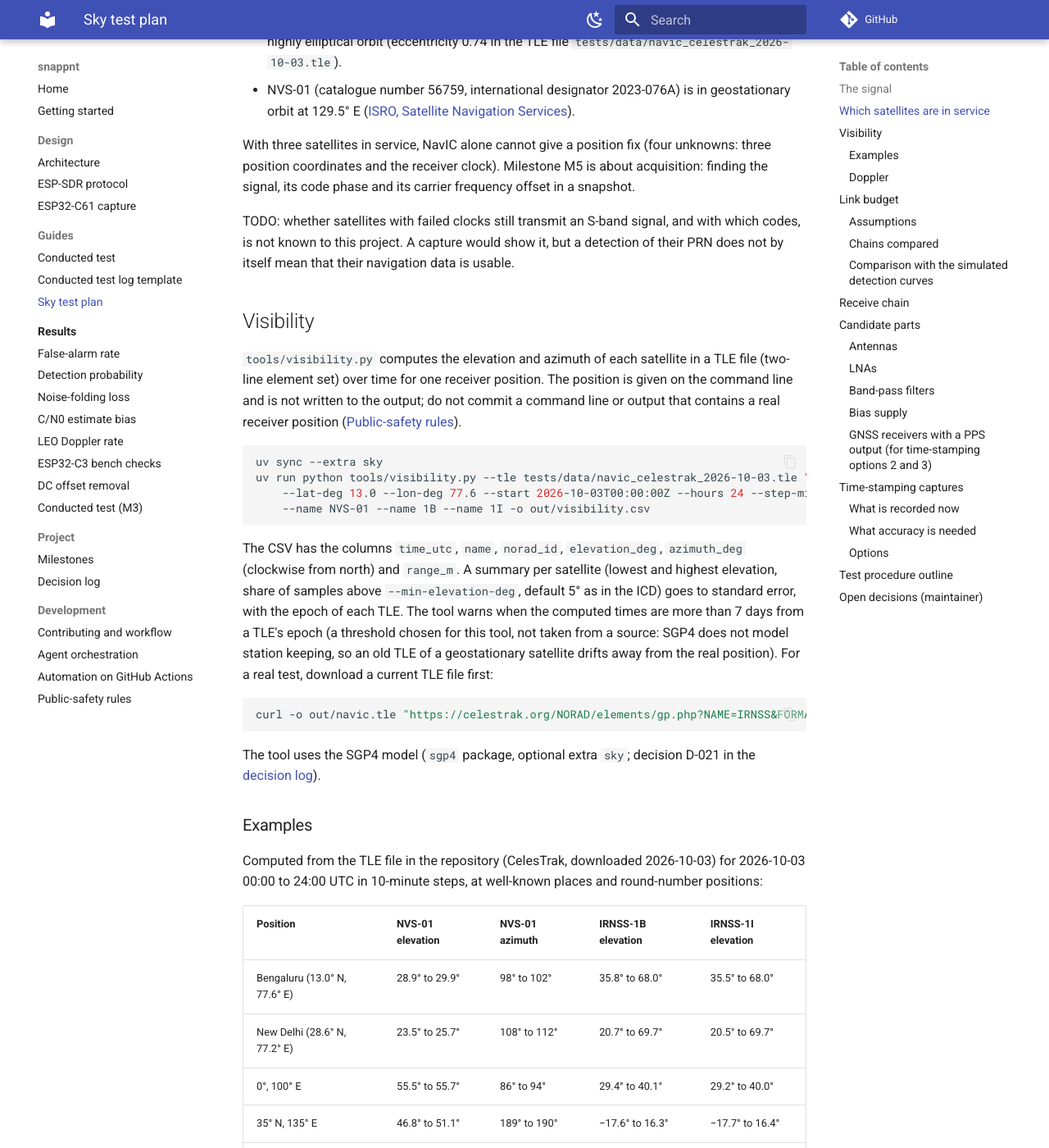
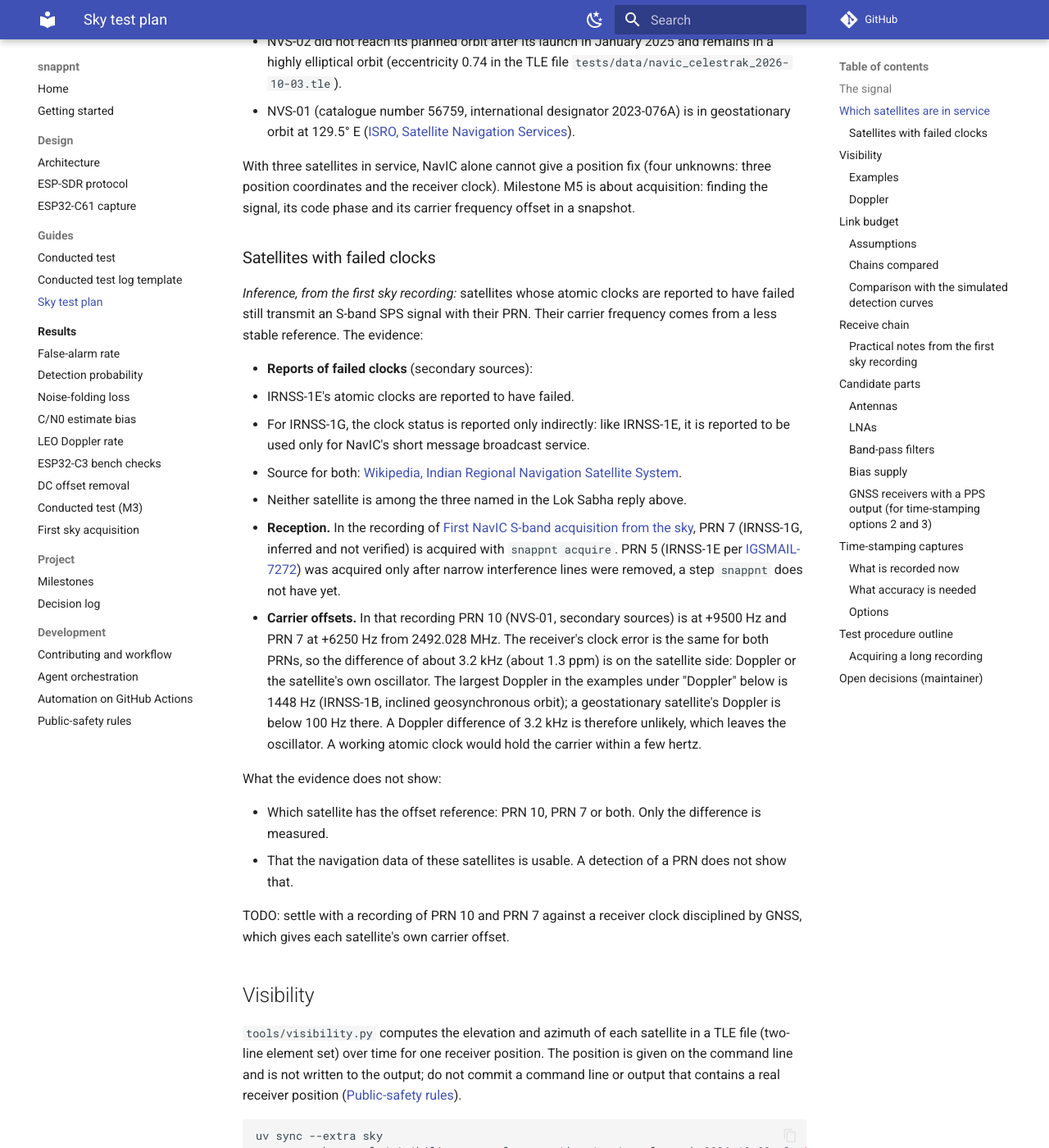
Before and after one commit to h-shiono/snappnt, an MkDocs documentation site: the page built from docs/guides/sky-test-plan.md, in a window 1280 px wide and 1400 px high, scrolled down 1564 px. Shown: the whole window at 82% size. Built offline with MkDocs 1.6.1 and Material for MkDocs 9.7.7, drawn with Linux system fonts in a browser that asks for light colours; comment, search, counter and statistics services are not loaded; some of the changed text lies outside the part shown.

Commit message:
Record the first NavIC S-band acquisition from the sky (#79)
* Record the first NavIC S-band acquisition from the sky

Add docs/results/sky-first-acquisition.md: PRN 10 and PRN 7 acquired from a
B210 clone recording with snappnt convert and snappnt acquire alone, with the
code-drift and sample-drop checks, the noise-only reference, the earlier
attempts and a link-budget comparison. On the raw recording the false-alarm
threshold does not hold (noise-only codes exceed it), so PRN 5 is recorded as
not reproduced; narrow-line removal is the missing step (proposed in #74).

Update the sky test plan: the first reception, practical notes for GQRX and
the B210, and an inference about satellites with failed clocks.

Co-Authored-By: Claude Opus 5.5 <noreply@anthropic.com>
Signed-off-by: h-shiono <hato.gnss@gmail.com>

* Address review: status text, long-recording options, per-window table

- README.md and docs/index.md: NavIC S-band SPS has been received from the
  sky with a B210-class SDR; acquisition from the sky with an ESP32 has not
  been shown yet.
- sky-test-plan.md: describe --code-doppler (direct reception only),
  --start-s / --duration-s (code phase refers to the segment's first sample,
  truth compared only from the first sample) and --center.
- Results page: options used and refine=False stated; per-window bins,
  metrics and code-drift deviations relative to the first window; link #80.

Co-Authored-By: Claude Opus 5.5 <noreply@anthropic.com>
Signed-off-by: h-shiono <hato.gnss@gmail.com>

---------

Signed-off-by: h-shiono <hato.gnss@gmail.com>
Co-authored-by: Claude Opus 5.5 <noreply@anthropic.com>

````diff
--- a/docs/guides/sky-test-plan.md
+++ b/docs/guides/sky-test-plan.md
@@ -4,9 +4,11 @@ This page prepares the first reception of a real NavIC satellite from the sky: t
 S-band Standard Positioning Service (SPS) signal at 2492.028 MHz, mainly from NVS-01 in
 geostationary orbit. It covers which satellites can be seen and where, how strong the signal
 is expected to be at the receiver input, which parts the receive chain needs, how captures
-can be time-stamped, and an outline of the test. Nothing has been received from the sky yet;
-every C/N0 on this page is an estimate. Parts are listed as candidates only; choosing and
-buying them is the maintainer's decision (GitHub issue #14).
+can be time-stamped, and an outline of the test. The first reception from the sky, with a
+B210 clone on 2026-10-04, is recorded in
+[First NavIC S-band acquisition from the sky](../results/sky-first-acquisition.md); every other
+C/N0 on this page is an estimate. Parts are listed as candidates only; choosing and buying them
+is the maintainer's decision (GitHub issue #14).
 
 Symbols used on this page:
 
@@ -62,9 +64,41 @@ With three satellites in service, NavIC alone cannot give a position fix (four u
 three position coordinates and the receiver clock). Milestone M5 is about acquisition:
 finding the signal, its code phase and its carrier frequency offset in a snapshot.
 
-TODO: whether satellites with failed clocks still transmit an S-band signal, and with which
-codes, is not known to this project. A capture would show it, but a detection of their PRN
-does not by itself mean that their navigation data is usable.
+### Satellites with failed clocks
+
+*Inference, from the first sky recording:* satellites whose atomic clocks are reported to
+have failed still transmit an S-band SPS signal with their PRN. Their carrier frequency comes
+from a less stable reference. The evidence:
+
+- **Reports of failed clocks** (secondary sources):
+  - IRNSS-1E's atomic clocks are reported to have failed.
+  - For IRNSS-1G, the clock status is reported only indirectly: like IRNSS-1E, it is reported
+    to be used only for NavIC's short message broadcast service.
+  - Source for both:
+    [Wikipedia, Indian Regional Navigation Satellite System](https://en.wikipedia.org/wiki/Indian_Regional_Navigation_Satellite_System).
+  - Neither satellite is among the three named in the Lok Sabha reply above.
+- **Reception.** In the recording of
+  [First NavIC S-band acquisition from the sky](../results/sky-first-acquisition.md), PRN 7
+  (IRNSS-1G, inferred and not verified) is acquired with `snappnt acquire`. PRN 5 (IRNSS-1E per
+  [IGSMAIL-7272](https://lists.igs.org/pipermail/igsmail/2016/001106.html)) was acquired only
+  after narrow interference lines were removed, a step `snappnt` does not have yet.
+- **Carrier offsets.** In that recording PRN 10 (NVS-01, secondary sources) is at +9500 Hz and
+  PRN 7 at +6250 Hz from 2492.028 MHz. The receiver's clock error is the same for both PRNs, so
+  the difference of about 3.2 kHz (about 1.3 ppm) is on the satellite side: Doppler or the
+  satellite's own oscillator. The largest Doppler in the examples under "Doppler" below is
+  1448 Hz (IRNSS-1B, inclined geosynchronous orbit); a geostationary satellite's Doppler is below
+  100 Hz there. A Doppler difference of 3.2 kHz is therefore unlikely, which leaves the
+  oscillator. A working atomic clock would hold the carrier within a few hertz.
+
+What the evidence does not show:
+
+- Which satellite has the offset reference: PRN 10, PRN 7 or both. Only the difference is
+  measured.
+- That the navigation data of these satellites is usable. A detection of a PRN does not show
+  that.
+
+TODO: settle with a recording of PRN 10 and PRN 7 against a receiver clock disciplined by GNSS,
+which gives each satellite's own carrier offset.
 
 ## Visibility
 
@@ -276,6 +310,25 @@ antenna (RHCP, 2492 MHz) → LNA → band-pass filter 2483.5–2500 MHz → cabl
   the rules of [Conducted test](conducted-test.md) about transmitting still apply to any
   transmission.
 
+### Practical notes from the first sky recording
+
+From [First NavIC S-band acquisition from the sky](../results/sky-first-acquisition.md), where
+earlier attempts that ignored these points gave no detection:
+
+- **Set the GQRX "Bandwidth" to the sample rate.** With 0, outside signals appeared only in a
+  narrow part of the band around the tune frequency (*inferred*: the analog filter was at its
+  minimum). The NavIC signal is then lost when it is not at the tune frequency.
+- **Connect the B210 directly to the computer, not through a USB hub.** Through a hub, a comb
+  of narrow lines appeared in the spectrum; connected directly, it did not.
+- **Power the LNA from a battery.** The first detections were made this way. A supply from
+  the computer's USB could bring the same kind of interference into the LNA as the hub did.
+  This is an *inference*; a comparison was not recorded.
+- **Keep the antenna away from USB cables,** for the same reason (*inference*).
+- **GQRX recordings.** The `_fc.raw` files written by GQRX's I/Q recorder are complex 32-bit
+  floats: convert them with `snappnt convert --format uhd-float`. The file name carries the
+  hardware tune frequency and the sample rate
+  (`gqrx_<date>_<time>_<frequency>_<rate>_fc.raw`). Pass that frequency to `--freq-hz`.
+
 ## Candidate parts
 
 Candidates found by a web search on 2026-10-03. Specifications are from the linked datasheet
@@ -420,13 +473,49 @@ usually within some milliseconds of UTC; this is a typical value, not measured h
 3. **Reference receiver first.** Record with a HackRF or USRP through the same antenna, LNA
    and filter: a few seconds at 4 to 8 MSa/s centred near 2492 MHz. Acquire with a long
    snapshot and a frequency search covering the receiver's crystal error. Record the
-   detected PRNs and the estimated C/N0.
+   detected PRNs and the estimated C/N0. The options for this are in "Acquiring a long
+   recording" below.
 4. **ESP32 receivers.** With the same chain, capture with `snappnt capture` and acquire. On
    the ESP32-C3 expect no detection at the ICD minimum power (see the link budget); on the
    ESP32-C61, capture 4 ms at 4 MSa/s when long captures are available (milestone M4).
 5. Write the result as a page under [Results](../results/index.md): C/N0 found by each
    receiver, detection or not, and the comparison with this page's estimates. No receiver
    position is written.
+
+### Acquiring a long recording
+
+A recording of several seconds is acquired in segments of up to about 1 s, with
+non-coherent integration over many 4 ms blocks. Two options of `snappnt acquire` are made for
+this, as used in
+[First NavIC S-band acquisition from the sky](../results/sky-first-acquisition.md):
+
+```bash
+uv run snappnt acquire out/sky/rec --signal navic_s_sps --center <offset_hz> --code-doppler \
+    --freq-span 30000 --start-s 1 --duration-s 1 --blocks 250
+```
+
+- **`--code-doppler`** (GitHub issue #72). A carrier offset f also changes the code rate, by the
+  factor f / 2492.028 MHz. Over 1 s, an offset of 10 kHz moves the code by about 4 chips. This
+  option scales the replica's chip rate with the frequency bin, in groups of bins, so that the
+  code stays aligned over the whole segment.
+  - It is for direct reception only, where one clock drives the LO and the sample clock, as
+    with a HackRF, a USRP or an ESP32.
+  - With an external mixer, an LO error moves the carrier without changing the code rate.
+    `snappnt acquire` and `snappnt sweep` refuse the option when the frequency plan has an
+    external LO.
+- **`--start-s` and `--duration-s`** (GitHub issue #73) select a segment of the recording, in
+  seconds from its first sample. Only that segment is read from the file.
+  - The reported code phase refers to the first sample of the segment, not of the file.
+  - For a simulated recording, the truth is compared only when the segment starts at the
+    first sample.
+- **`--center`** is where the carrier sits in the recording's baseband with zero Doppler and
+  zero clock error: 2492.028 MHz minus the tune frequency. For example, 2028500 Hz for a
+  recording tuned to 2489.9995 MHz.
+- Frequency refinement is off in `snappnt acquire`. Carrier offsets are reported on the bin
+  grid (125 Hz for 4 ms blocks) and code phases on the sample grid.
+- Narrow interference lines can make every PRN read as detected on a real recording. Check
+  the threshold with codes that are not transmitted at S band, such as the NavIC L5 codes
+  (`--signal navic_l5_sps`), and see GitHub issue #80.
 
 ## Open decisions (maintainer)
 
--- a/mkdocs.yml
+++ b/mkdocs.yml
@@ -70,6 +70,7 @@ nav:
       - ESP32-C3 bench checks: results/esp32c3-bench-no-rf.md
       - DC offset removal: results/dc-removal.md
       - Conducted test (M3): results/conducted-m3.md
+      - First sky acquisition: results/sky-first-acquisition.md
   - Project:
       - Milestones: project/milestones.md
       - Decision log: project/decisions.md
````
Also changed, not shown: README.md (+20 -5 lines), docs/index.md (+4 -2 lines), docs/results/index.md (+1 -0 lines), docs/results/sky-first-acquisition.md (added, +298 -0 lines).
